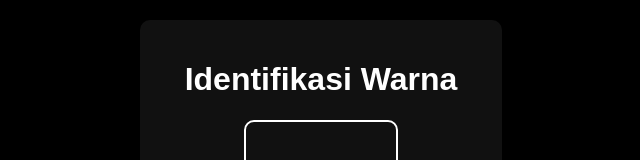
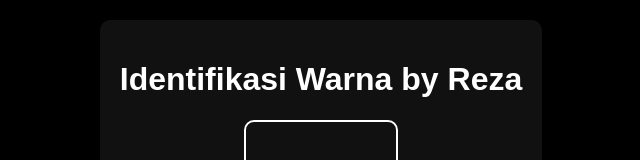
Before and after one commit to rezaamnd/Mix-Identif, a plain HTML site: page index.html in a window 1280 px wide. Shown: the top 160 px of the page, without its empty margins (319-959 px from the left). Drawn offline with Linux system fonts and the light colour scheme.

Commit message:
Update index.html

```diff
--- a/index.html
+++ b/index.html
@@ -8,7 +8,7 @@
 </head>
 <body>
     <div class="container">
-        <h1>Identifikasi Warna</h1>
+        <h1>Identifikasi Warna by Reza</h1>
 
         <!-- Tampilan warna target lebih besar -->
         <div class="color-display" id="targetColorDisplay"></div>
```
